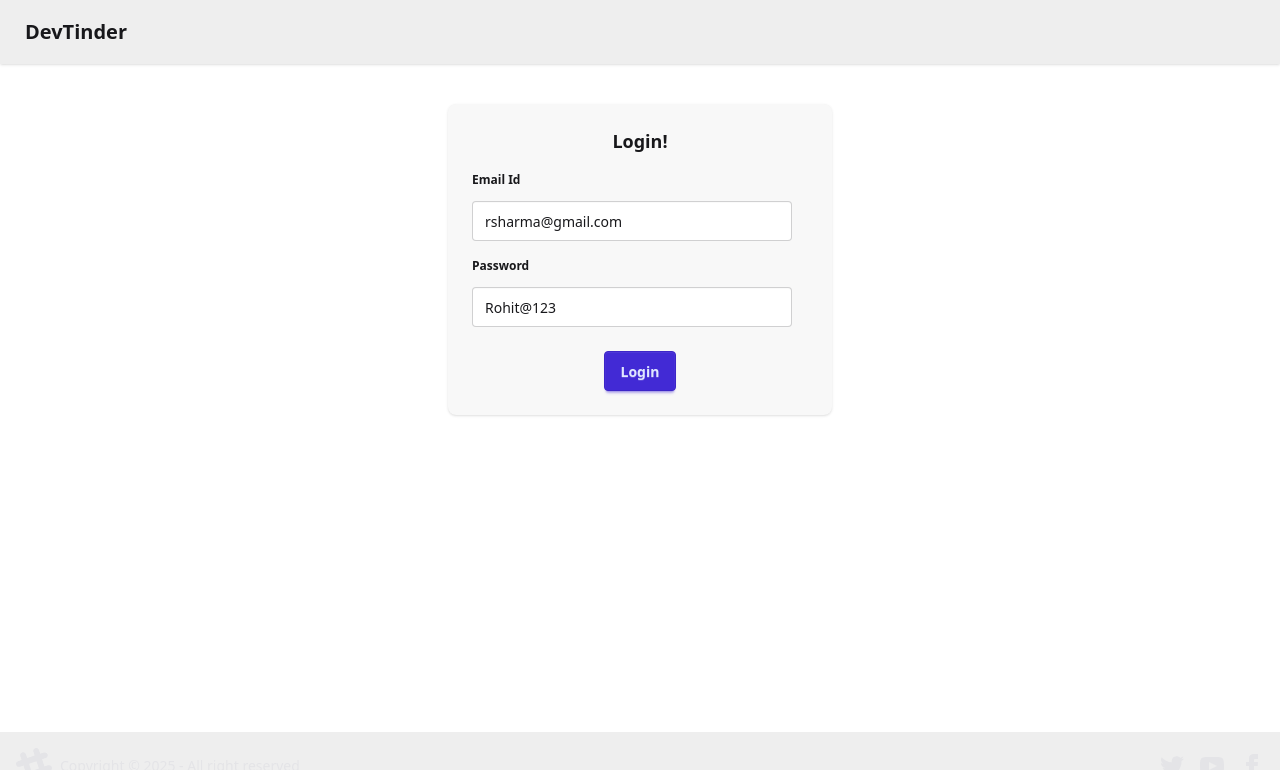
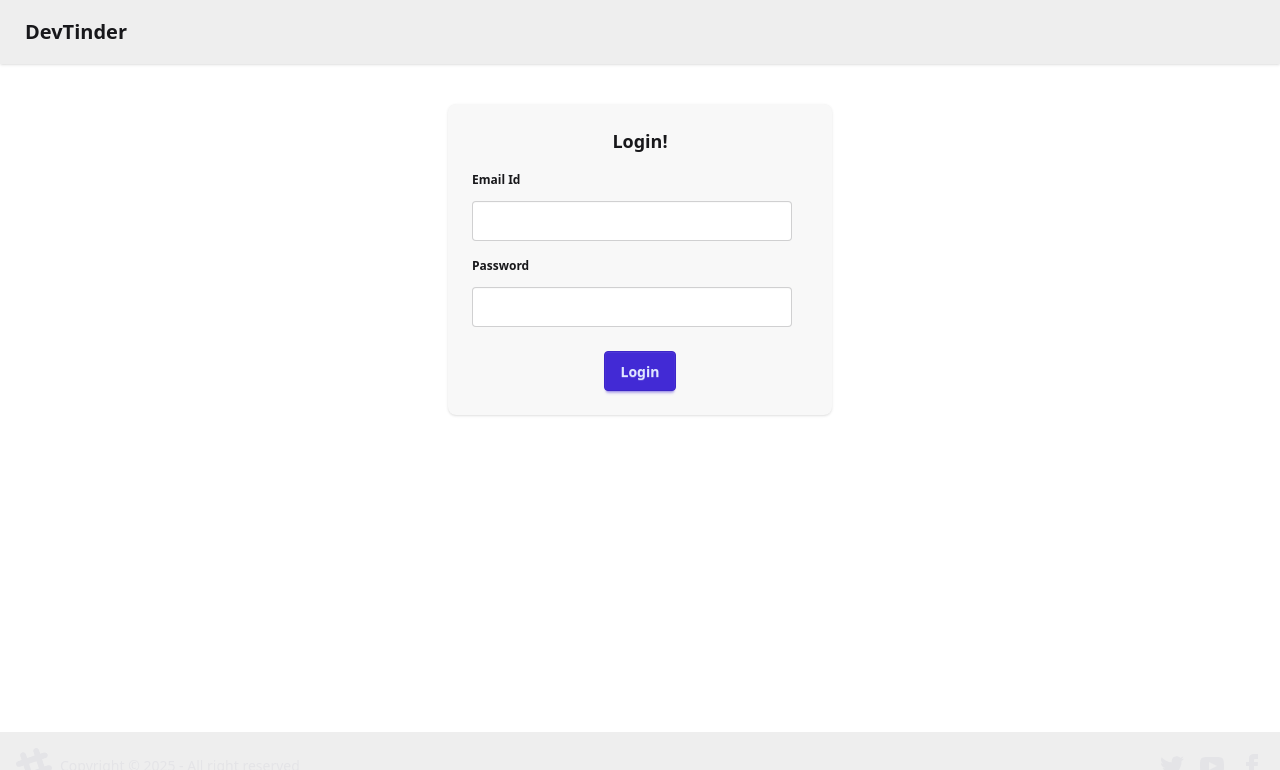
Before and after one commit to surendra-yalakala/devTinder-web, a React (Vite) app: page /login in a window 1280 px wide. Shown: the top 770 px of the page. Built offline with nearby package versions, Linux system fonts and the light colour scheme; no server answers.

Commit message:
bug: body, feed component minor bug fixes

```diff
--- a/src/components/BodyComponent.jsx
+++ b/src/components/BodyComponent.jsx
@@ -1,16 +1,18 @@
 import axios from "axios";
 import Footer from "./Footer";
 import NavBar from "./NavBar";
-import { Outlet, useNavigate } from "react-router-dom";
+import { Outlet, useLocation, useNavigate } from "react-router-dom";
 import { BASE_URL } from "../utils/constants";
 import { useDispatch, useSelector } from "react-redux";
 import { addUser } from "../utils/userSlice";
 import { useEffect } from "react";
+import { use } from "react";
 
 const BodyComponent = () => {
   const dispatch = useDispatch();
   const userData = useSelector((store) => store.user);
   const navigate = useNavigate();
+  const location = useLocation();
 
   const getUser = async () => {
     if (userData) return;
@@ -28,6 +30,7 @@ const BodyComponent = () => {
   };
 
   useEffect(() => {
+    if (location?.pathname === "/login") return;
     getUser();
   }, []);
 
--- a/src/components/Feed.jsx
+++ b/src/components/Feed.jsx
@@ -21,7 +21,7 @@ const Feed = () => {
     }
   };
 
-  if (feed.length <= 0)
+  if (feed?.length <= 0)
     return <h1 className="flex justify-center my-10">No new users founds!</h1>;
 
   useEffect(() => {
--- a/src/components/Login.jsx
+++ b/src/components/Login.jsx
@@ -7,8 +7,8 @@ import { addUser } from "../utils/userSlice";
 import { BASE_URL } from "../utils/constants";
 
 const Login = () => {
-  const [emailId, setEmailId] = useState("rsharma@gmail.com");
-  const [password, setPassword] = useState("Rohit@123");
+  const [emailId, setEmailId] = useState("");
+  const [password, setPassword] = useState("");
   const [errorMsg, setErrorMsg] = useState("");
 
   const dispatch = useDispatch();
```
